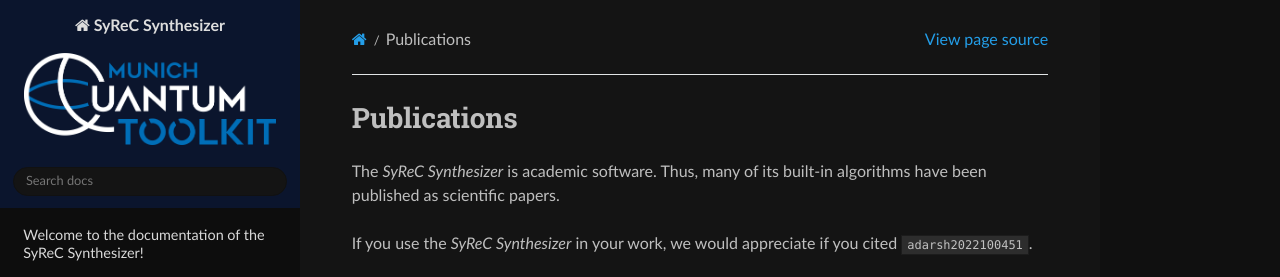
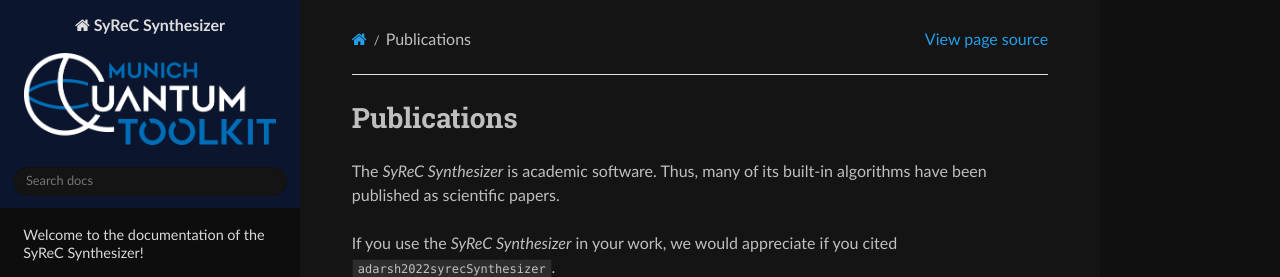
Before and after one commit to cda-tum/mqt-syrec, a Sphinx documentation site: the page built from docs/source/Publications.rst, in a window 1280 px wide, cut to the strip 0-277 px from the top of the page. Built offline with Sphinx 7.4.7 and the Read the Docs theme 2.0.0, drawn with Linux system fonts in a browser that asks for light colours; the version number could not be read and is left out; cross-references to code outside the pages are shown as plain code.

Commit message:
Apply suggestions from code review

```diff
--- a/docs/source/Publications.rst
+++ b/docs/source/Publications.rst
@@ -3,6 +3,6 @@
 
 The *SyReC Synthesizer* is academic software. Thus, many of its built-in algorithms have been published as scientific papers.
 
-If you use the *SyReC Synthesizer* in your work, we would appreciate if you cited :cite:labelpar:`adarsh2022100451`.
+If you use the *SyReC Synthesizer* in your work, we would appreciate if you cited :cite:labelpar:`adarsh2022syrecSynthesizer`.
 
 .. bibliography::
--- a/docs/source/refs.bib
+++ b/docs/source/refs.bib
@@ -1,4 +1,4 @@
-@article{adarsh2022100451,
+@article{adarsh2022syrecSynthesizer,
 author = {Adarsh, Smaran and Burgholzer, Lukas and Manjunath, Tanmay and Wille, Robert},
 title = {{SyReC} {Synthesizer}: {An} {MQT} tool for synthesis of reversible circuits},
 journal = {Software Impacts},
```
